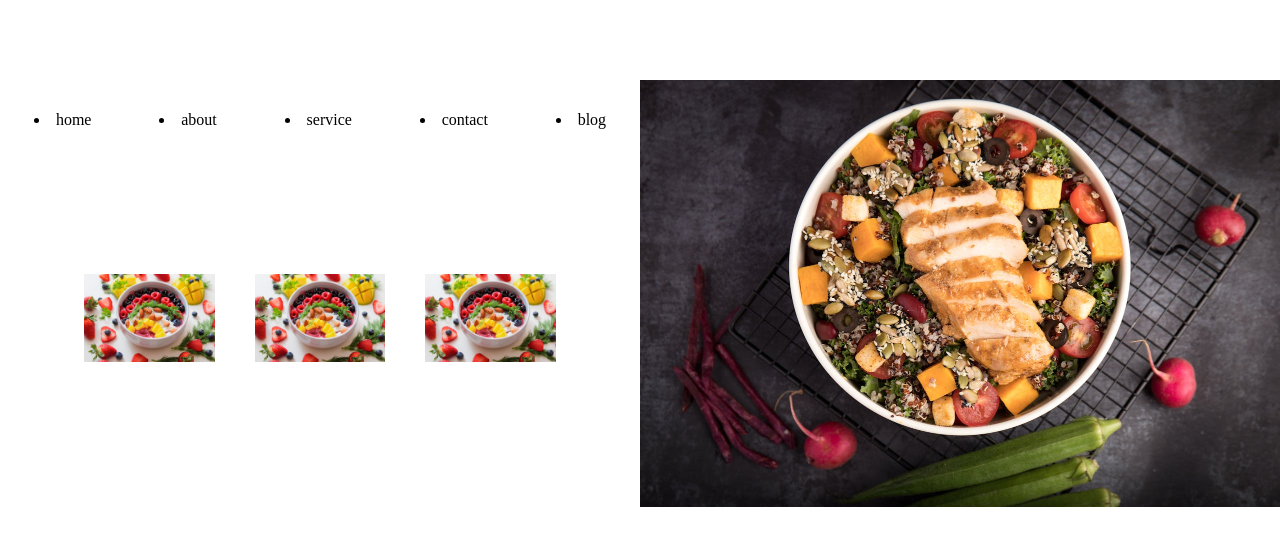
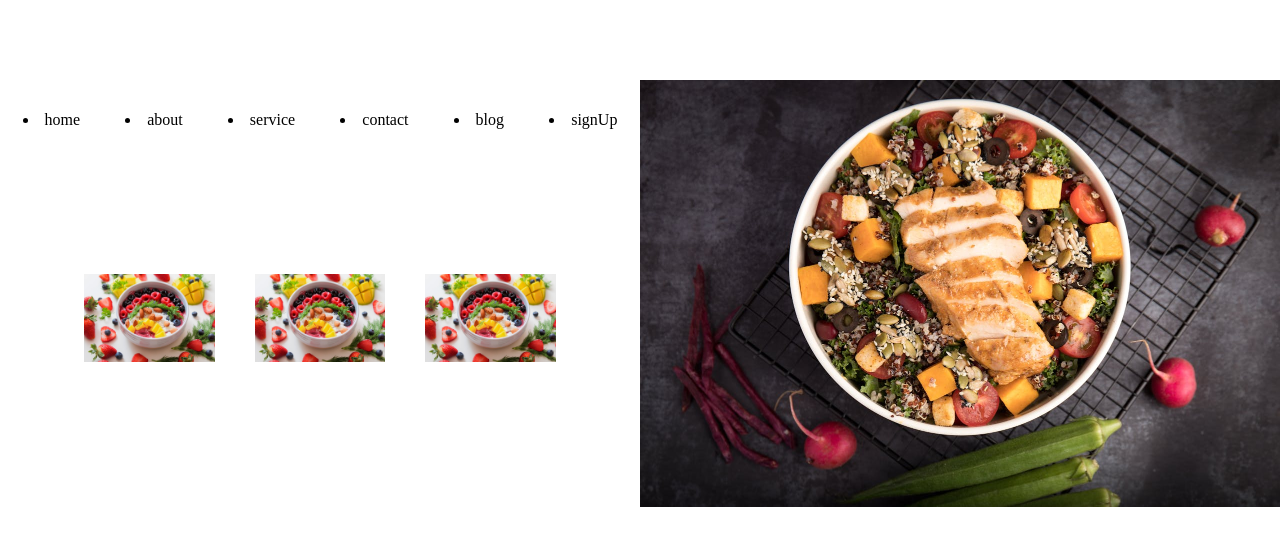
Before and after one commit to krishna-kichus/study-project, a plain HTML site: page index.html in a window 1280 px wide. Drawn offline with Linux system fonts and the light colour scheme.

Commit message:
add sign up

```diff
--- a/index.html
+++ b/index.html
@@ -16,6 +16,7 @@
             <li>service</li>
             <li>contact</li>
             <li>blog</li>
+            <li>signUp</li>
 
         </nav>
 
```
